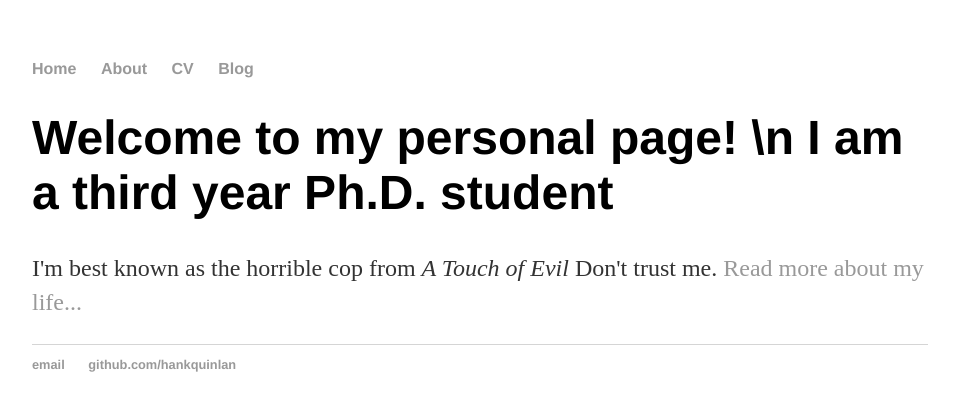
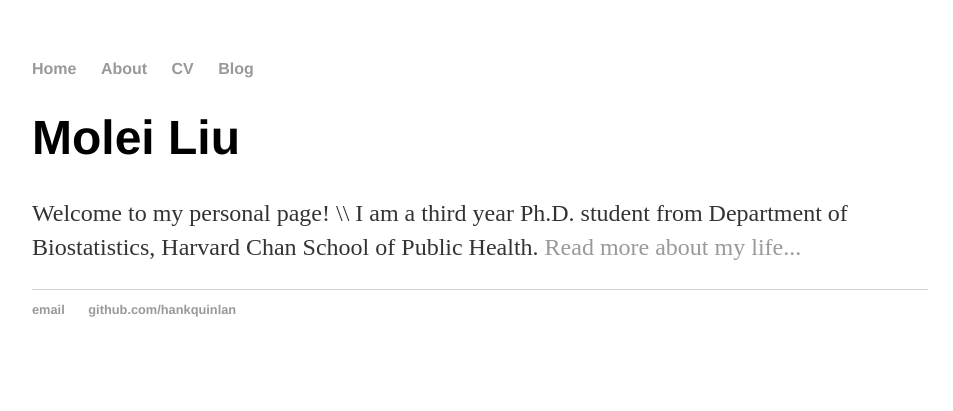
Before and after one commit to moleibobliu/moleibobliu.github.io, a Jekyll site: the page built from index.html, in a window 1280 px wide. Shown: the top 411 px of the page, without its empty margins (160-1113 px from the left). Built offline with Jekyll 4.4.1, drawn with Linux system fonts in a browser that asks for light colours.

Commit message:
Update index.html

```diff
--- a/index.html
+++ b/index.html
@@ -3,7 +3,7 @@ layout: default
 title: Molei Liu
 ---
 <div class="blurb">
-	<h1>Welcome to my personal page! \n
-	I am a third year Ph.D. student </h1>
-	<p>I'm best known as the horrible cop from <em>A Touch of Evil</em> Don't trust me. <a href="/about">Read more about my life...</a></p>
+	<h1> Molei Liu </h1>
+	<p> Welcome to my personal page! \\
+	 I am a third year Ph.D. student from Department of Biostatistics, Harvard Chan School of Public Health.  </h1> <a href="/about">Read more about my life...</a></p>
 </div><!-- /.blurb -->
```
